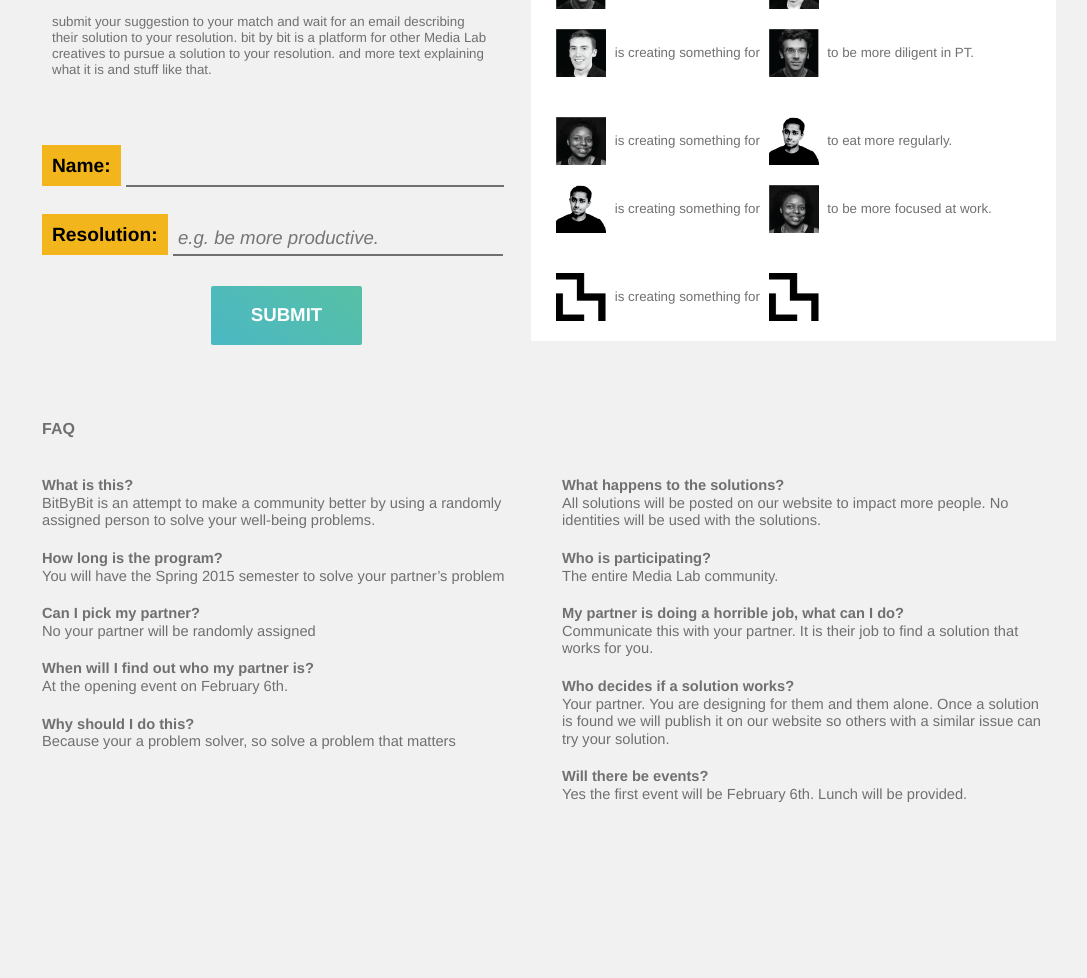
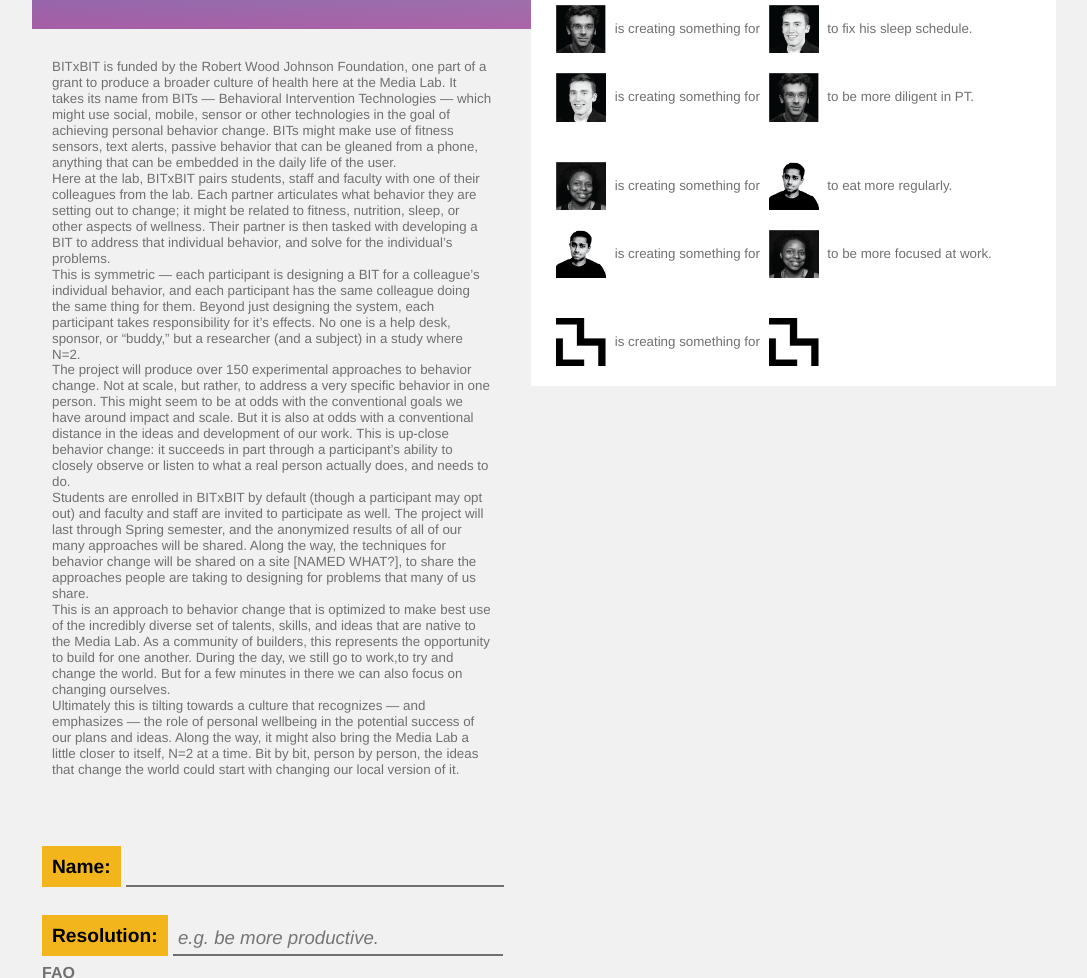
Before and after one commit to galkn/bitxbit, a plain HTML site: page index.html in a window 1280 px wide. Shown: the part 417-1395 px from the top of the page, without its empty margins (96-1183 px from the left). Drawn offline with nearby package versions, Linux system fonts and the light colour scheme.

Commit message:
added desc

```diff
--- a/index.html
+++ b/index.html
@@ -32,7 +32,7 @@
 </div>
 <div id="intro">
 <h1><span>BIT x BIT</span></h1>
-<p>is a platform for other Media Lab creatives to pursue a solution to your resolution. and more text explaining what it is and stuff like that.</p>
+<p>is a project by (and for) everyone at the Media Lab, to build a culture of personal and collective wellbeing. It connects everyone at the lab — 2 at a time — and puts their problem-solving superpowers to work for one another.</p>
 </div>
 </div>
 </header>
@@ -120,7 +120,20 @@
   </script>
 
   <div id="desc">
-    <p>submit your suggestion to your match and wait for an email describing their solution to your resolution. bit by bit is a platform for other Media Lab creatives to pursue a solution to your resolution. and more text explaining what it is and stuff like that.</p>
+    <p>BITxBIT is funded by the Robert Wood Johnson Foundation, one part of a grant to produce a broader culture of health here at the Media Lab. It takes its name from BITs — Behavioral Intervention Technologies — which might use social, mobile, sensor or other technologies in the goal of achieving personal behavior change. BITs might make use of fitness sensors, text alerts, passive behavior that can be gleaned from a phone, anything that can be embedded in the daily life of the user.</p><p>
+
+Here at the lab, BITxBIT pairs students, staff and faculty with one of their colleagues from the lab. Each partner articulates what behavior they are setting out to change; it might be related to fitness, nutrition, sleep, or other aspects of wellness. Their partner is then tasked with developing a BIT to address that individual behavior, and solve for the individual’s problems. </p><p>
+
+This is symmetric — each participant is designing a BIT for a colleague’s individual behavior, and each participant has the same colleague doing the same thing for them. Beyond just designing the system, each participant takes responsibility for it’s effects. No one is a help desk, sponsor, or “buddy,” but a researcher (and a subject) in a study where N=2.</p><p>
+
+The project will produce over 150 experimental approaches to behavior change. Not at scale, but rather, to address a very specific behavior in one person. This might seem to be at odds with the conventional goals we have around impact and scale. But it is also at odds with a conventional distance in the ideas and development of our work. This is up-close behavior change: it succeeds in part through a participant’s ability to closely observe or listen to what a real person actually does, and needs to do.</p><p>
+
+Students are enrolled in BITxBIT by default (though a participant may opt out) and faculty and staff are invited to participate as well. The project will last through Spring semester, and the anonymized results of all of our many approaches will be shared. Along the way, the techniques for behavior change will be shared on a site [NAMED WHAT?], to share the approaches people are taking to designing for problems that many of us share.</p><p>
+
+This is an approach to behavior change that is optimized to make best use of the incredibly diverse set of talents, skills, and ideas that are native to the Media Lab. As a community of builders, this represents the opportunity to build for one another. During the day, we still go to work,to try and change the world. But for a few minutes in there we can also focus on changing ourselves.</p><p>
+
+Ultimately this is tilting towards a culture that recognizes — and emphasizes — the role of personal wellbeing in the potential success of our plans and ideas. Along the way, it might also bring the Media Lab a little closer to itself, N=2 at a time. Bit by bit, person by person, the ideas that change the world could start with changing our local version of it.
+</p>
   </div>
 
   <div id="form">
```
